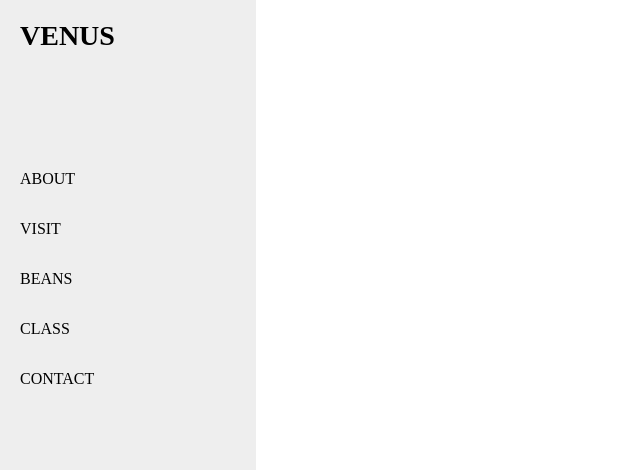
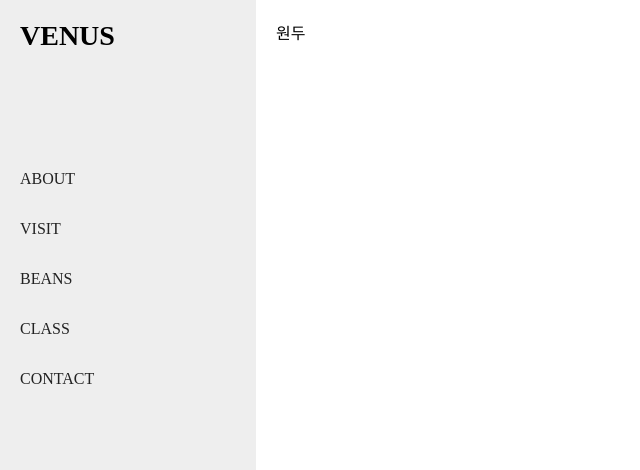
Before and after one commit to namni22/react_team_exam, a React (Create React App) app: page /beans in a window 1280 px wide. Shown: the top 470 px of the page, without its empty margins (0-640 px from the left). Built offline with nearby package versions, Linux system fonts and the light colour scheme.

Commit message:
link to beans

```diff
--- a/src/App.js
+++ b/src/App.js
@@ -2,6 +2,7 @@ import { Link, Route, Router, Routes } from "react-router-dom";
 import "./common.css";
 import Header from "./component/common/Header";
 import Main from "./component/common/Main";
+import CoffeeBeans from "./component/common/beans/CoffeeBeans";
 
 function App() {
   return (
@@ -9,6 +10,7 @@ function App() {
       <Header />
       <Routes>
         <Route path="/" element={<Main />} />
+        <Route path="/beans" element={<CoffeeBeans />} />
       </Routes>
       <div className="content-wrap"></div>
     </div>
--- a/src/component/common/Header.js
+++ b/src/component/common/Header.js
@@ -1,4 +1,5 @@
 import "./header.css";
+import { Link } from "react-router-dom";
 
 const Header = () => {
   return (
@@ -13,7 +14,7 @@ const Header = () => {
             <a>VISIT</a>
           </li>
           <li>
-            <a>BEANS</a>
+            <Link to="/beans">BEANS</Link>
           </li>
           <li>
             <a>CLASS</a>
--- /dev/null
+++ b/src/component/common/beans/CoffeeBeans.js
@@ -0,0 +1,10 @@
+import "./coffeeBeans.css";
+const CoffeeBeans = () => {
+  return (
+    <div className="content-wrap">
+      <div className="main-wrap">원두</div>
+    </div>
+  );
+};
+
+export default CoffeeBeans;
--- a/src/component/common/header.css
+++ b/src/component/common/header.css
@@ -15,4 +15,5 @@
 .navi a {
   display: block;
   height: 50px;
+  color: #222;
 }
```
Also changed, not shown: src/component/common/beans/coffeeBeans.css (added).
